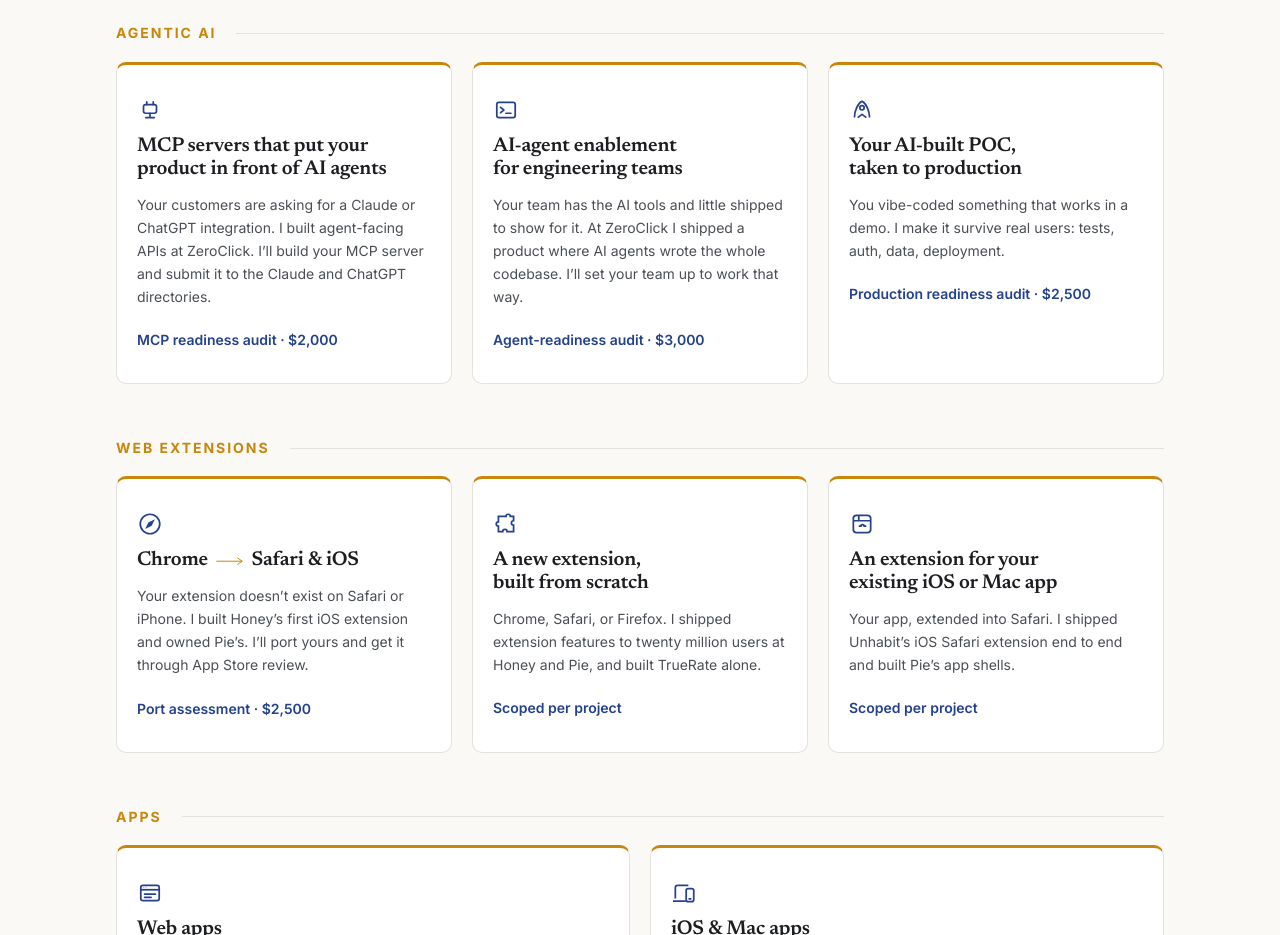
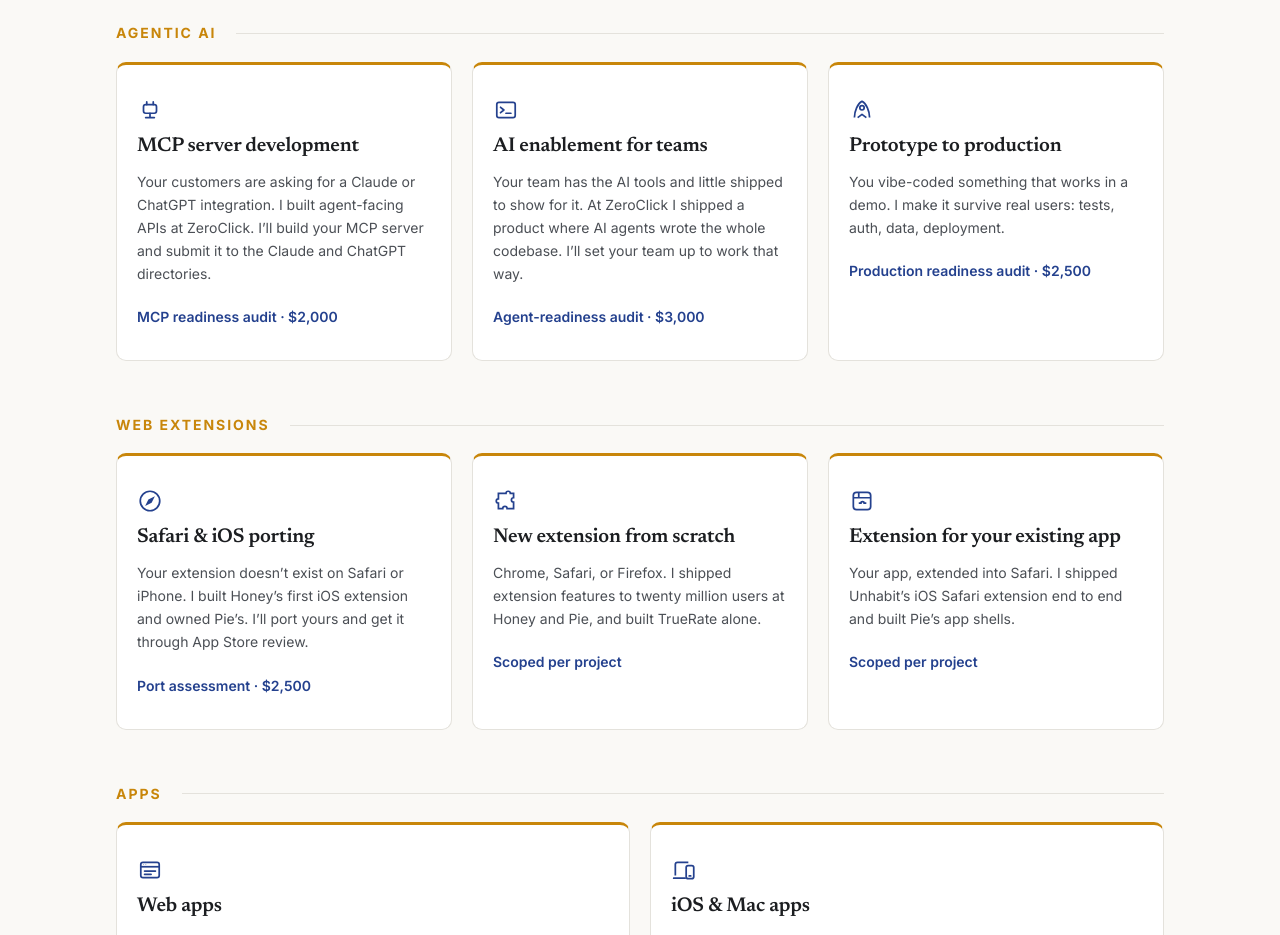
Before and after one commit to zbabtkis/zacharybabtkis.com, a Next.js app: page / in a window 1280 px wide. Shown: the part 1860-2795 px from the top of the page. Built offline with nearby package versions, Linux system fonts and the light colour scheme.

Commit message:
fix: homepage service card headings match nav menu names

```diff
--- a/app/page.tsx
+++ b/app/page.tsx
@@ -2,7 +2,6 @@ import Link from 'next/link';
 import { CtaBand } from '@/components/sections';
 import { Chapter, StatBand } from '@/components/dossier';
 import { Wave } from '@/components/artifacts';
-import { Arrow } from '@/components/arrow';
 import { HeroPlug } from '@/components/hero-plug';
 import { ServiceIcon } from '@/components/service-icons';
 import { WorkWall } from '@/components/work-wall';
@@ -123,7 +122,7 @@ export default function HomePage() {
               <span className="card-icon">
                 <ServiceIcon name="mcp" />
               </span>
-              <h3>MCP servers that put your product in front of AI agents</h3>
+              <h3>MCP server development</h3>
               <p>
                 Your customers are asking for a Claude or ChatGPT
                 integration. I built agent-facing APIs at ZeroClick.
@@ -136,7 +135,7 @@ export default function HomePage() {
               <span className="card-icon">
                 <ServiceIcon name="harness" />
               </span>
-              <h3>AI-agent enablement for engineering teams</h3>
+              <h3>AI enablement for teams</h3>
               <p>
                 Your team has the AI tools and little shipped to show for
                 it. At ZeroClick I shipped a product where AI agents wrote
@@ -149,7 +148,7 @@ export default function HomePage() {
               <span className="card-icon">
                 <ServiceIcon name="poc" />
               </span>
-              <h3>Your AI-built POC, taken to production</h3>
+              <h3>Prototype to production</h3>
               <p>
                 You vibe-coded something that works in a demo. I make it
                 survive real users: tests, auth, data, deployment.
@@ -167,7 +166,7 @@ export default function HomePage() {
               <span className="card-icon">
                 <ServiceIcon name="safari" />
               </span>
-              <h3>Chrome <Arrow /> Safari &amp; iOS</h3>
+              <h3>Safari &amp; iOS porting</h3>
               <p>
                 Your extension doesn&rsquo;t exist on Safari or iPhone. I
                 built Honey&rsquo;s first iOS extension and owned
@@ -180,7 +179,7 @@ export default function HomePage() {
               <span className="card-icon">
                 <ServiceIcon name="extension" />
               </span>
-              <h3>A new extension, built from scratch</h3>
+              <h3>New extension from scratch</h3>
               <p>
                 Chrome, Safari, or Firefox. I shipped extension features to
                 twenty million users at Honey and Pie, and built TrueRate
@@ -192,7 +191,7 @@ export default function HomePage() {
               <span className="card-icon">
                 <ServiceIcon name="app-extension" />
               </span>
-              <h3>An extension for your existing iOS or Mac app</h3>
+              <h3>Extension for your existing app</h3>
               <p>
                 Your app, extended into Safari. I shipped Unhabit&rsquo;s
                 iOS Safari extension end to end and built Pie&rsquo;s app
```
